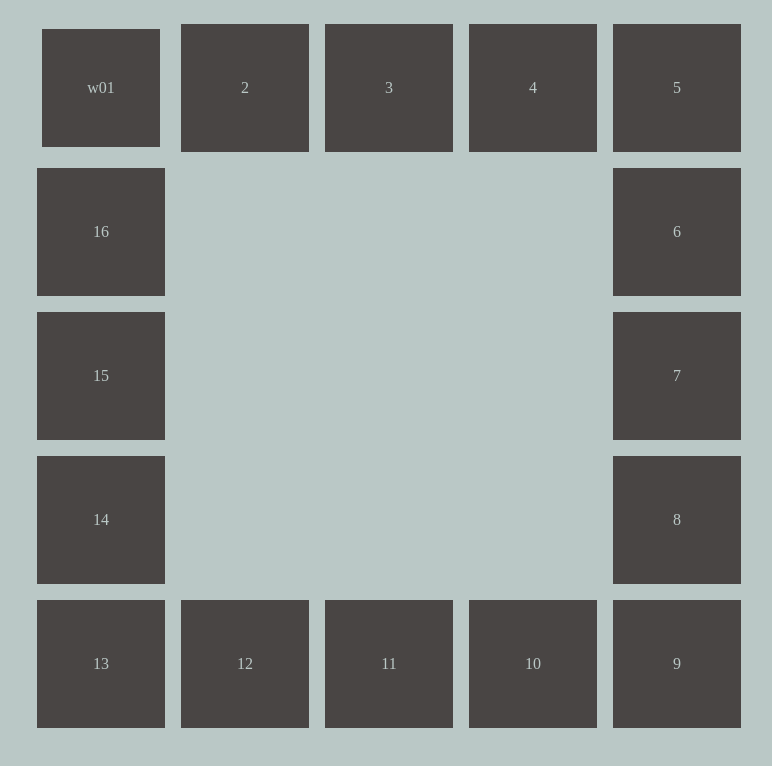
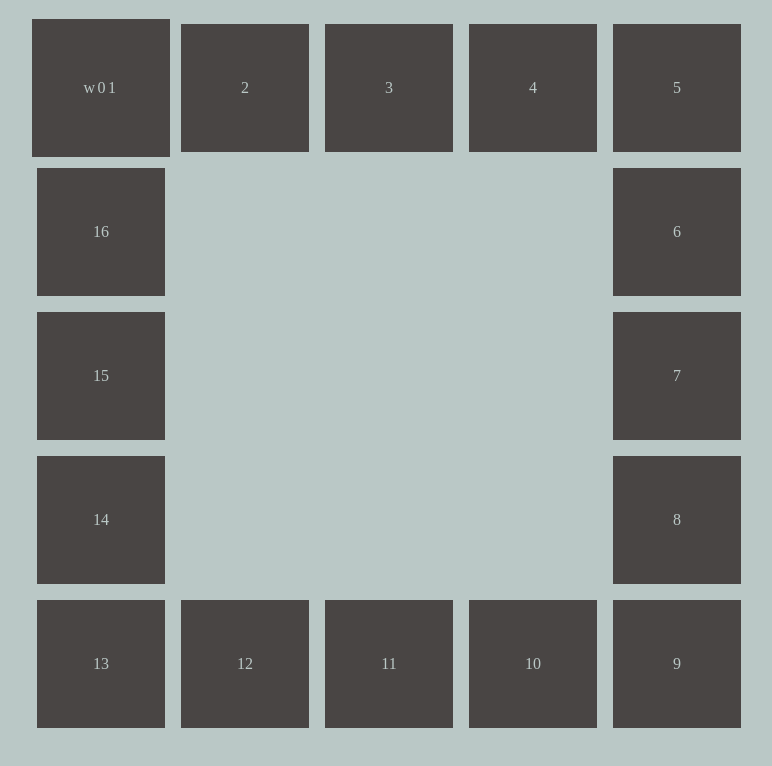
Before and after one commit to sashimi-oss/sashimi-jibunnyoumonndaishuu, a plain HTML site: page secure/secure-handler.html in a window 1280 px wide. In both pictures the pointer is over the element "w01". Shown: the whole page, without its empty margins (251-1023 px from the left). Drawn offline with Linux system fonts and the light colour scheme.

```diff
--- a/secure/style.css
+++ b/secure/style.css
@@ -1,3 +1,7 @@
+*{
+  box-sizing: border-box;
+}
+
 body {
   background-color: #bac8c6;
 }
@@ -105,5 +109,7 @@
 }
 
 .square:hover {
-  border: 5px solid #bac8c6;
+  outline: 5px solid #494544;
+  letter-spacing: 0.15em;
+  transition: all 0.2s ease;
 }
```
Also changed, not shown: index.html (renamed from handler.html).
